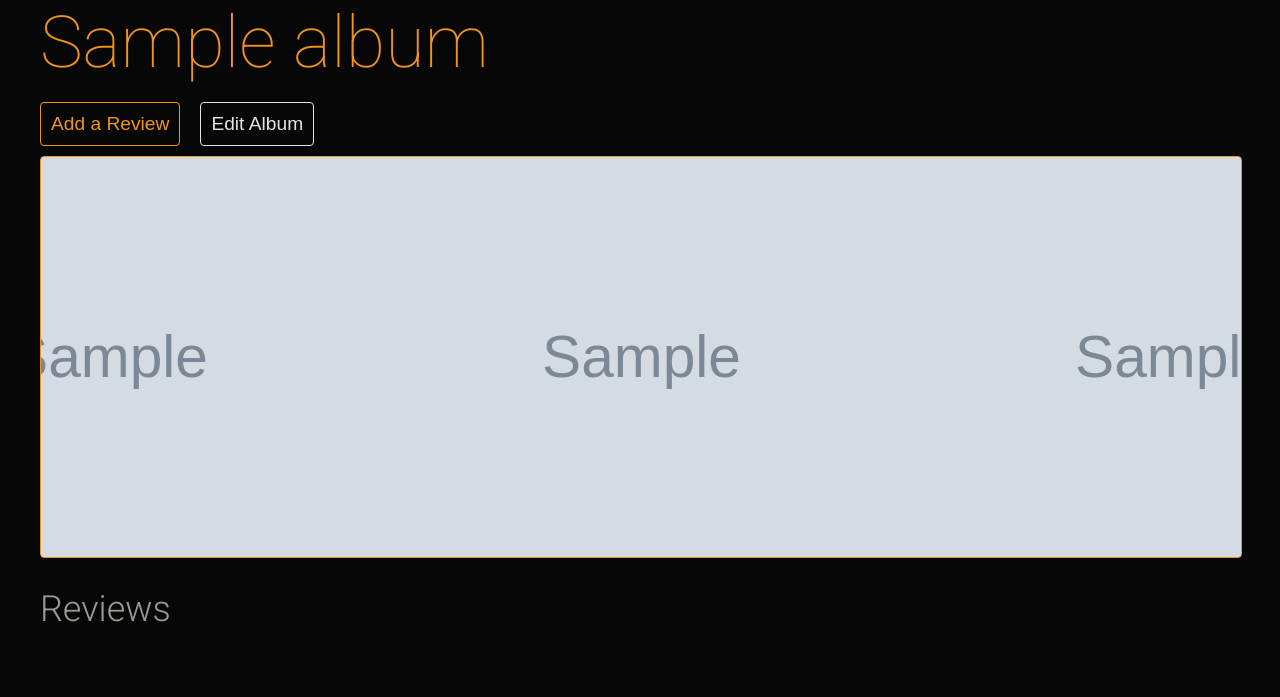
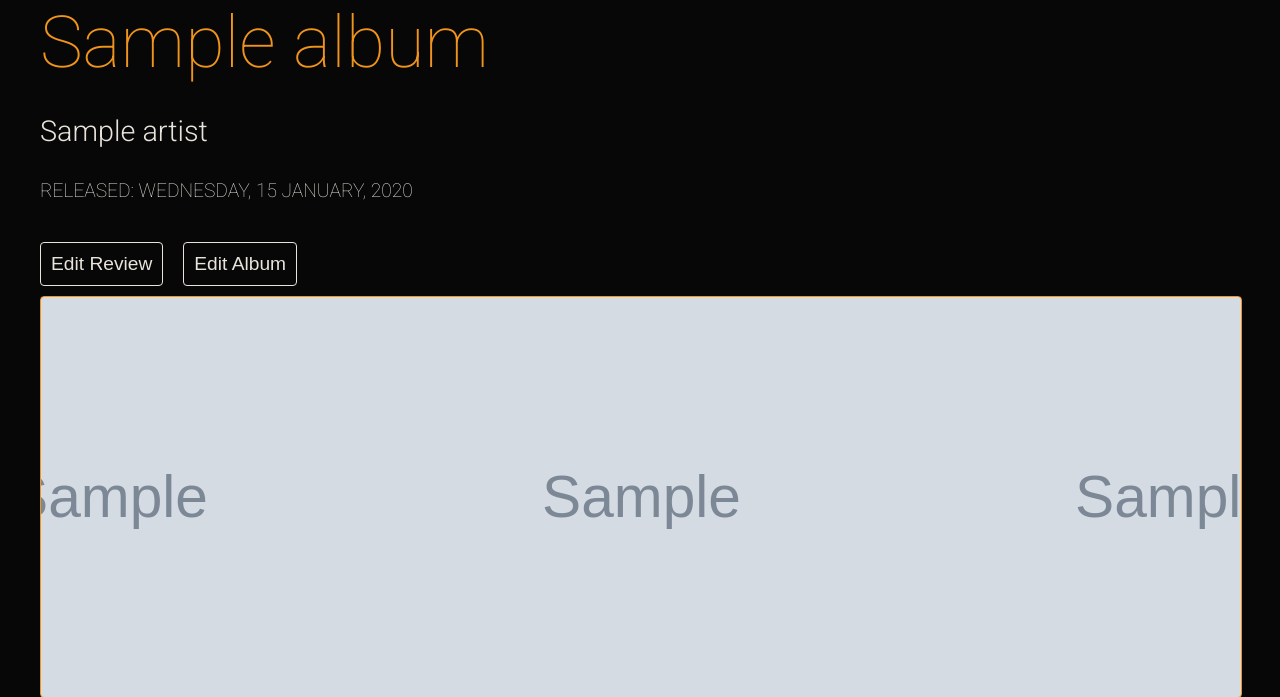
Before and after one commit to euripidean/earworm, a Flask app: page /album/1 in a window 1280 px wide. Shown: the part 144-841 px from the top of the page. Run offline with Flask 2, Linux system fonts and the light colour scheme; a user stored in the database is signed in; tables that the repository leaves empty hold one stand-in row (values such as "Sample post"); grey boxes marked "Sample" are stand-in pictures; some libraries are stand-ins or nearby versions.

Commit message:
Fixed create-review link, added more info to album page

```diff
--- a/earworm/main/routes.py
+++ b/earworm/main/routes.py
@@ -117,7 +117,12 @@ def album_detail(album_id):
     album = Album.query.get(album_id)
     artist = Artist.query.get(album.artist)
     reviews = Review.query.filter_by(reviewed_album=album.id).order_by(Review.date_created.desc()).all()
-    return render_template('Albums/album_detail.html', album=album, artist=artist, reviews=reviews)
+    # if any review is by current user return true
+    review_exists = any(review.created_by == current_user.id for review in reviews)
+    if review_exists:
+        review = Review.query.filter_by(created_by=current_user.id, reviewed_album=album.id).first()
+    print(review_exists)
+    return render_template('Albums/album_detail.html', album=album, artist=artist, reviews=reviews, review_exists=review_exists, review=review)
 
 @main.route('/edit/album/<album_id>', methods=['GET','POST'])
 @login_required
@@ -145,6 +150,7 @@ def edit_album(album_id):
 @login_required
 def create_review():
     album = request.args.get('album_id')
+    album = Album.query.get(album)
     rating = request.form.get('rating')
 
     form = ReviewForm()
--- a/earworm/static/style.css
+++ b/earworm/static/style.css
@@ -323,8 +323,8 @@ legend {
     display: flex;
     flex-direction: row;
     flex-wrap: wrap;
-    justify-content: space-between;
     width: 100%;
+    margin-top: 20px;
 }
 
 .artist-image {
@@ -514,3 +514,8 @@ legend {
     font-size: 0.5em;
     text-align: right;
 }
+
+.release-date {
+    font-size: 0.4em;
+    text-transform: uppercase;
+}
--- a/earworm/templates/Albums/album_detail.html
+++ b/earworm/templates/Albums/album_detail.html
@@ -1,22 +1,29 @@
 {% extends 'base.html' %}
 {% block content %}
 <h1 class="record-name">{{ album.title }}</h1>
-    <div class="actions">
-        <form action="{{ url_for('main.create_review') }}">
-            <input type="hidden" name="album_id" value="{{ album.id }}">
-            <button class="primary smaller" type="submit">Add a Review</button>
-        </form>
+<a href="{{ url_for('main.artist_detail', artist_id=artist.id)}}"><h3>{{ artist.name }}</h3></a>
+<p class="release-date">Released: {{ album.release_date.strftime('%A, %d %B, %Y') }}</p>
+<div class="actions">
+    {% if review_exists %}
+            <form action="{{ url_for('main.edit_review', review_id=review.id) }}">
+                <button class="secondary smaller" type="submit">Edit Review</button>
+            </form>
+    {% else %}
+            <form action="{{ url_for('main.add_review', album_id=album.id) }}">
+                <button class="secondary smaller" type="submit">Add Review</button>
+            </form>
+    {% endif %}
         <form action="{{ url_for('main.edit_album', album_id=album.id) }}">
             <button class="secondary smaller" type="submit">Edit Album</button>
         </form>
-        </div>
+    </div>
     <div class="album-detail-image" style="background-image:url({{album.cover_url}});">
     </div>
     <h2>Reviews</h2>
     {% if reviews|length == 0 %}
         <p>There are no reviews currently in Earworm for this album.</p>
     {% else %}
-    <ul class="reviews">
+   <ul class="reviews">
         {% for review in reviews %}
             <li>
                 <a href="{{ url_for('main.review_detail', review_id=review.id) }}">
--- a/earworm/templates/Artists/artist_detail.html
+++ b/earworm/templates/Artists/artist_detail.html
@@ -56,12 +56,12 @@
     </ul>
     {% endif %}
     <h2>Listeners</h2>
+    <div class="user-list">
     {% if listener_count > 0 %}
-    <ul class="listeners">
         {% for user in users %}
         {% include 'Users/user.html' %}
         {% endfor %}
-    </ul>
+    </div>
     {% endif %}
 
 {% endblock %}
--- a/earworm/templates/Reviews/create_review.html
+++ b/earworm/templates/Reviews/create_review.html
@@ -3,7 +3,11 @@
 <form action="{{url_for('main.create_review')}}" method="post">
     {{ form.csrf_token }}
     <fieldset>
+        {% if album %}
+        <legend>Add a Review for {{ album.title}}</legend>
+        {% else %}
         <legend>Add a Review</legend>
+        {% endif %}
         {% include "Reviews/review_form.html" %}
     </fieldset>
 {% endblock %}
--- a/earworm/templates/Users/user.html
+++ b/earworm/templates/Users/user.html
@@ -4,7 +4,7 @@
     <img src=" {{ user.avatar_url }} " alt="user image" class="avatar">
     {% else %}
     <img src="../static/Images/userdefault3.png" alt="user image" class="avatar">
+    {% endif %}
     <h3>{{ user.username }}</h3>
     {% endif %}
-    {% endif %}
 </div>
```
Also changed, not shown: earworm/database.db.
